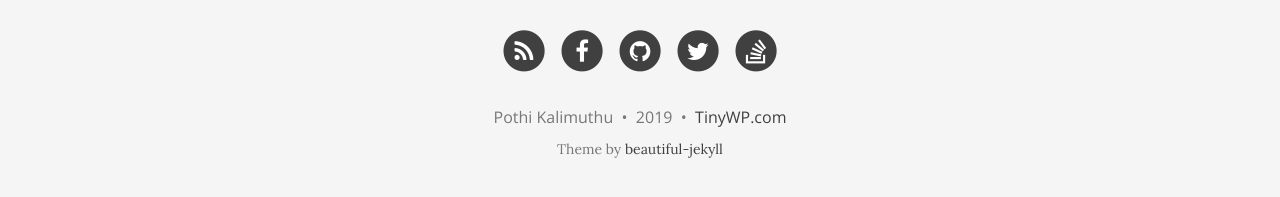
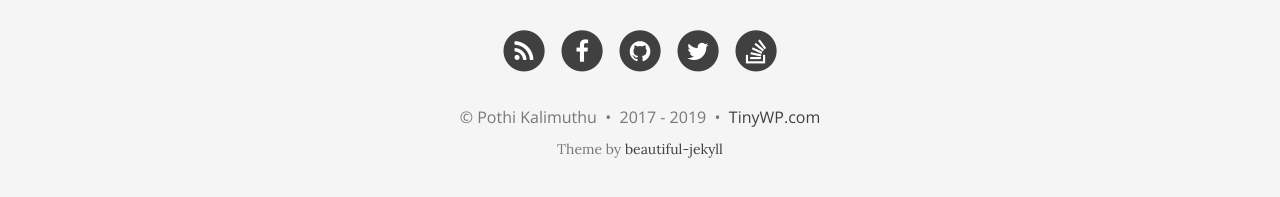
Before and after one commit to pothi/TinyWP.com, a Jekyll site: the page built from index.html, in a window 1280 px wide and 900 px high, scrolled down 1575 px. Shown: the part 690-887 px from the top of the window. Built offline with Jekyll 4.4.1, drawn with Linux system fonts in a browser that asks for light colours; nearby versions of some CDN libraries; the list of posts is cut into pages by our own code.

Commit message:
Improve footer info

```diff
--- a/_includes/footer.html
+++ b/_includes/footer.html
@@ -24,9 +24,9 @@
           {%- endfor -%}
         </ul>
       <p class="copyright text-muted">
-      {{ site.author.name }}
+      &copy; {{ site.author.name }}
       &nbsp;&bull;&nbsp;
-      {{ site.time | date: '%Y' }}
+      2017 - {{ site.time | date: '%Y' }}
 
       {% if site.url-pretty %}
       &nbsp;&bull;&nbsp;
```
Also changed, not shown: _drafts/hugo-development-nginx.md (+1 -1 lines).
